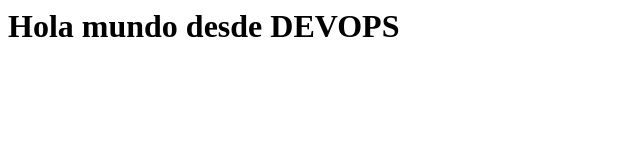
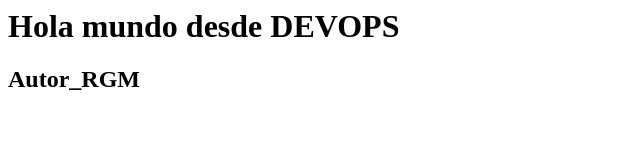
Before and after one commit to Rodrigogovea/WebDEMODEV, a plain HTML site: page index.html in a window 1280 px wide. Shown: the whole page, without its empty margins (0-640 px from the left). Drawn offline with Linux system fonts and the light colour scheme.

Commit message:
Se hizo un cambio

```diff
--- a/index.html
+++ b/index.html
@@ -4,5 +4,6 @@
     </head>
     <body>
         <h1>Hola mundo desde DEVOPS</h1>
+        <h2>Autor_RGM</h2>
     </body>
 </html>
```
